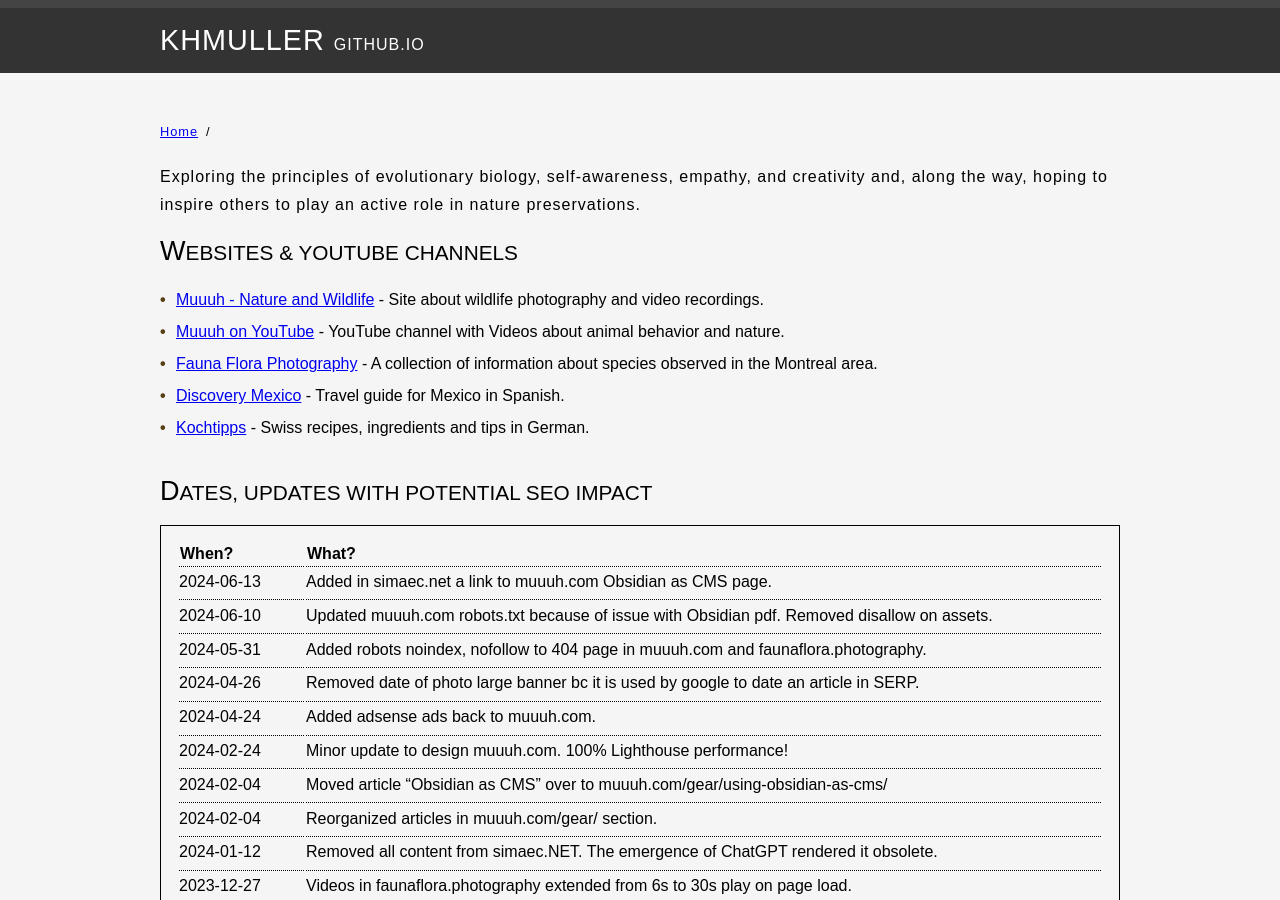
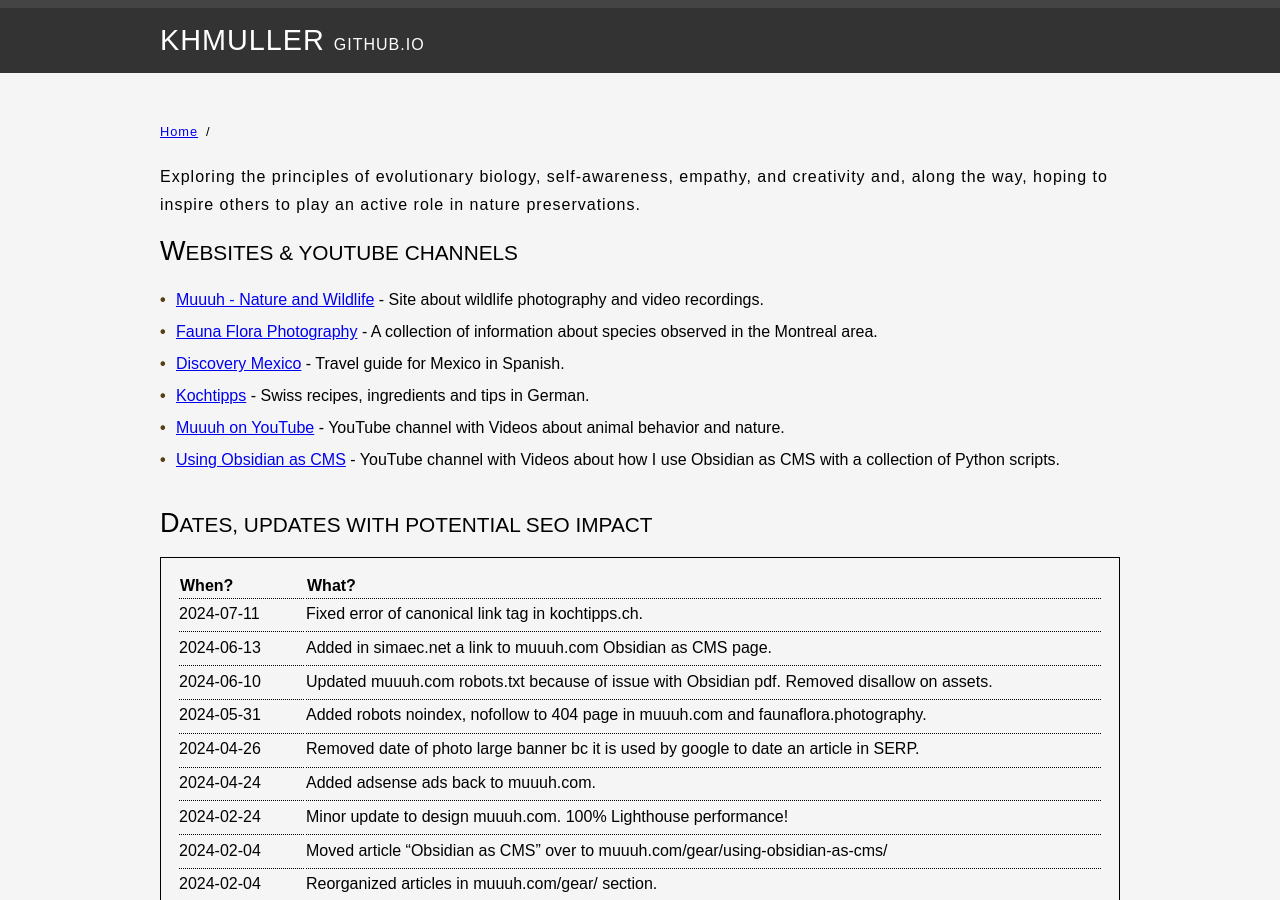
Before and after one commit to KHMuller/khmuller.github.io, a Jekyll site: the page built from index.md, in a window 1280 px wide and 900 px high. Built offline with Jekyll 4.4.1, drawn with Linux system fonts in a browser that asks for light colours.

Commit message:
Mini fix

```diff
--- a/index.md
+++ b/index.md
@@ -10,15 +10,17 @@ Exploring the principles of evolutionary biology, self-awareness, empathy, and c
 ## Websites &amp; YouTube Channels
 
 - [Muuuh - Nature and Wildlife](https://muuuh.com "Muuuh - Nature and Wildlife") - Site about wildlife photography and video recordings.
-- [Muuuh on YouTube](https://youtube.com/@Muuuh "Muuuh on YouTube") - YouTube channel with Videos about animal behavior and nature.
 - [Fauna Flora Photography](https://faunaflora.photography "Fauna Flora Photography") - A collection of information about species observed in the Montreal area.
 - [Discovery Mexico](https://www.discoverymexico.com.mx "Discovery Mexico") - Travel guide for Mexico in Spanish.
 - [Kochtipps](https://www.kochtipps.ch "Kochtipps") - Swiss recipes, ingredients and tips in German.
+- [Muuuh on YouTube](https://youtube.com/@Muuuh "Muuuh on YouTube") - YouTube channel with Videos about animal behavior and nature.
+- [Using Obsidian as CMS](https://youtube.com/@UsingObsidianAsCMS "Using Obsidian as CMS on YouTube") - YouTube channel with Videos about how I use Obsidian as CMS with a collection of Python scripts.
 
 ## Dates, Updates with Potential SEO Impact
 
 |When?|What?|
 |:---|:---|
+|2024-07-11|Fixed error of canonical link tag in kochtipps.ch.|
 |2024-06-13|Added in simaec.net a link to muuuh.com Obsidian as CMS page.|
 |2024-06-10|Updated muuuh.com robots.txt because of issue with Obsidian pdf. Removed disallow on assets.|
 |2024-05-31|Added robots noindex, nofollow to 404 page in muuuh.com and faunaflora.photography.|
```
